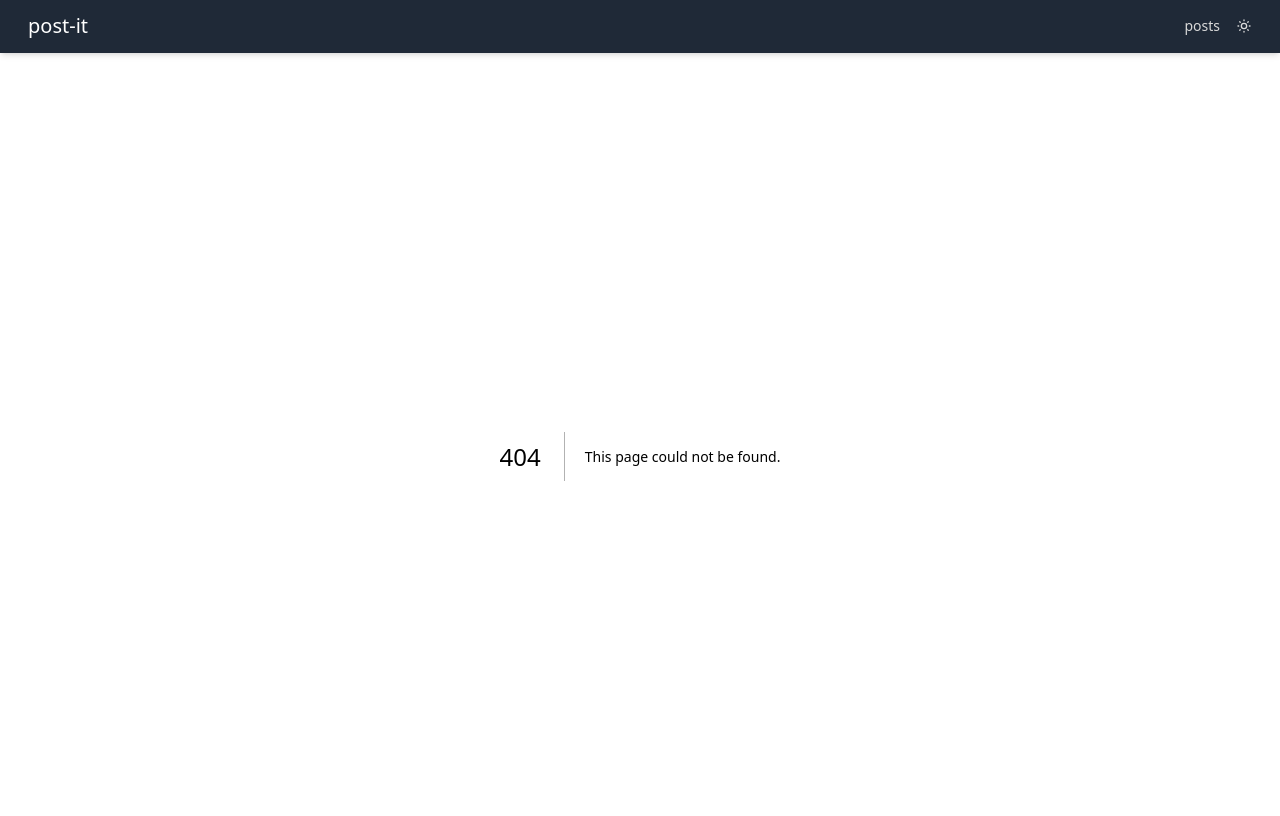
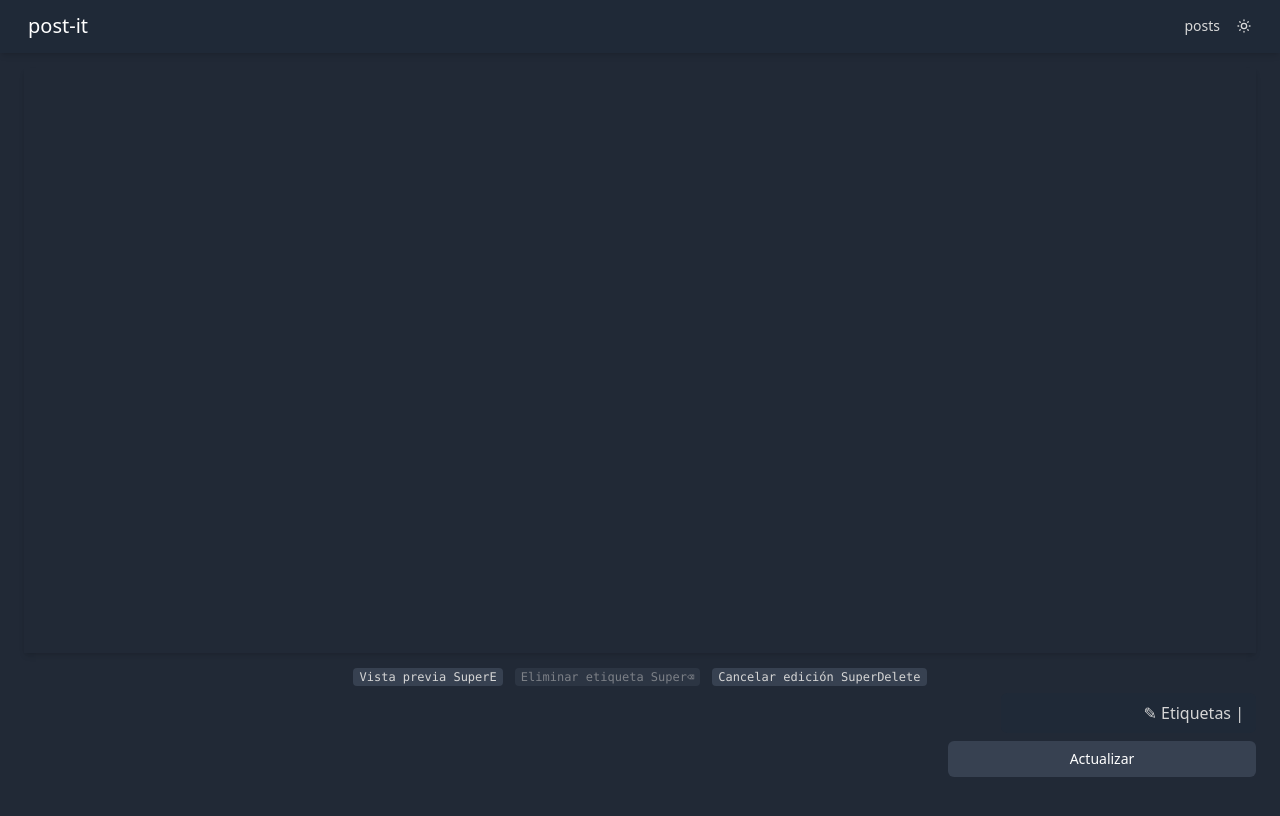
Before and after one commit to GAma131/post-it, a Next.js app: page /edit/1 in a window 1280 px wide. Before the commit this address had no page. Shown: the top 816 px of the page. Built offline with nearby package versions, Linux system fonts and the light colour scheme.

Commit message:
Función de editar nota

```diff
--- /dev/null
+++ b/app/components/edit/EditNoteForm.tsx
@@ -0,0 +1,105 @@
+import { RefObject, useEffect } from "react";
+import { useRouter } from "next/navigation";
+import MarkdownEditor from "../principal/MarkdownEditor";
+import TagInput from "../principal/TagInput";
+import UpdateButton from "./UpdateButton";
+
+interface EditNoteFormProps {
+  contenido: string;
+  setContenido: (content: string) => void;
+  tags: string[];
+  tagInput: string;
+  textareaRef: RefObject<HTMLTextAreaElement>;
+  tagInputRef: RefObject<HTMLInputElement>;
+  showPreview: boolean;
+  setShowPreview: (show: boolean) => void;
+  handleTagInputChange: (e: React.ChangeEvent<HTMLInputElement>) => void;
+  handleTagInputKeyDown: (e: React.KeyboardEvent<HTMLInputElement>) => void;
+  removeTag: (tag: string) => void;
+  handleTagInputBlur: () => void;
+  removeLastTag: () => void;
+  updateNote: () => Promise<void>;
+  isLoading: boolean;
+}
+
+export default function EditNoteForm({
+  contenido,
+  setContenido,
+  tags,
+  tagInput,
+  textareaRef,
+  tagInputRef,
+  showPreview,
+  setShowPreview,
+  handleTagInputChange,
+  handleTagInputKeyDown,
+  removeTag,
+  handleTagInputBlur,
+  removeLastTag,
+  updateNote,
+  isLoading,
+}: EditNoteFormProps) {
+  const router = useRouter();
+
+  // Función para cancelar la edición
+  const handleCancel = () => {
+    router.push("/posts");
+  };
+
+  // Determinar la tecla modificadora según el sistema
+  const isMac =
+    typeof navigator !== "undefined" ? /Mac/.test(navigator.platform) : false;
+  const modifierKey = isMac ? "⌘" : "Ctrl+";
+
+  // Agregar atajo de teclado para cancelar
+  useEffect(() => {
+    const handleKeyDown = (event: KeyboardEvent) => {
+      // Para macOS: Cmd+Delete, para otros: Ctrl+Delete
+      if (
+        event.key === "Delete" &&
+        ((isMac && event.metaKey) || (!isMac && event.ctrlKey))
+      ) {
+        handleCancel();
+      }
+    };
+
+    window.addEventListener("keydown", handleKeyDown);
+    return () => {
+      window.removeEventListener("keydown", handleKeyDown);
+    };
+  }, [isMac]);
+
+  return (
+    <div className="h-[calc(100vh-56px)] flex flex-col items-center">
+      <div className="flex flex-col pt-1 px-6 w-full max-w-7xl mx-auto">
+        <div className="editor-container">
+          <MarkdownEditor
+            value={contenido}
+            onChange={setContenido}
+            showPreview={showPreview}
+            textareaRef={textareaRef}
+          />
+
+          <div className="flex flex-col mt-4">
+            <TagInput
+              tags={tags}
+              tagInput={tagInput}
+              tagInputRef={tagInputRef}
+              onTagInputChange={handleTagInputChange}
+              onTagInputKeyDown={handleTagInputKeyDown}
+              onTagRemove={removeTag}
+              onTagInputBlur={handleTagInputBlur}
+              showPreview={showPreview}
+              togglePreview={() => setShowPreview(!showPreview)}
+              removeLastTag={removeLastTag}
+              onCancel={handleCancel}
+              isEditMode={true}
+            />
+
+            <UpdateButton updateNote={updateNote} isLoading={isLoading} />
+          </div>
+        </div>
+      </div>
+    </div>
+  );
+}
--- /dev/null
+++ b/app/components/edit/UpdateButton.tsx
@@ -0,0 +1,30 @@
+"use client";
+
+interface UpdateButtonProps {
+  updateNote: () => Promise<void>;
+  isLoading: boolean;
+}
+
+export default function UpdateButton({
+  updateNote,
+  isLoading,
+}: UpdateButtonProps) {
+  const handleUpdate = async () => {
+    if (!isLoading) {
+      await updateNote();
+    }
+  };
+
+  return (
+    <div className="flex w-full justify-end">
+      <button
+        type="button"
+        className="w-full md:w-1/2 lg:w-1/4 bg-gray-100 text-gray-900 dark:bg-gray-700 dark:text-white py-2 text-sm rounded-md hover:bg-gray-900 hover:text-white dark:hover:bg-gray-200 dark:hover:text-gray-900 transition"
+        onClick={handleUpdate}
+        disabled={isLoading}
+      >
+        {isLoading ? "Actualizando..." : "Actualizar"}
+      </button>
+    </div>
+  );
+}
--- a/app/components/posts/NoteCard.tsx
+++ b/app/components/posts/NoteCard.tsx
@@ -1,4 +1,6 @@
+"use client";
 import { Note } from "../../types/Note";
+import { useRouter } from "next/navigation";
 
 interface NoteCardProps {
   note: Note;
@@ -6,6 +8,39 @@ interface NoteCardProps {
 }
 
 export default function NoteCard({ note, index }: NoteCardProps) {
+  const router = useRouter();
+
+  // Determinamos el ID de la nota
+  const getNoteId = () => {
+    // Si tenemos _id como objeto con $oid
+    if (note._id && typeof note._id === "object" && "$oid" in note._id) {
+      return note._id.$oid;
+    }
+    // Si es directamente un string
+    if (note._id && typeof note._id === "string") {
+      return note._id;
+    }
+    return "";
+  };
+
+  // Manejador para redireccionar a la pantalla de edición
+  const handleEditNote = () => {
+    const noteId = getNoteId();
+    if (noteId) {
+      // Construimos el contenido completo de la nota como en el editor
+      const fullContent = `${note.title}\n${note.content}`;
+
+      // Redirigir a la página de edición con el ID y los datos de la nota
+      router.push(
+        `/edit/${noteId}?title=${encodeURIComponent(
+          note.title
+        )}&content=${encodeURIComponent(
+          note.content
+        )}&tags=${encodeURIComponent(JSON.stringify(note.tags))}`
+      );
+    }
+  };
+
   // Determinar el tamaño basado en el contenido
   const getCardSize = () => {
     // Calcular tamaño basado en longitud del contenido (solo texto) sin considerar saltos de línea
@@ -27,14 +62,9 @@ export default function NoteCard({ note, index }: NoteCardProps) {
         height: "360px",
         bgClass: "bg-gray-100 dark:bg-gray-900", // M - #F2F2F2 (claro) / #212936 (oscuro)
       }; // M - 201-500 caracteres
-    } else if (contentLength > 500 && contentLength <= 1000) {
+    } else {
       return {
         height: "460px",
-        bgClass: "bg-gray-50 dark:bg-gray-870", // L - #FFFFFF (claro) / #262E3C (oscuro)
-      }; // L - 501-1000 caracteres
-    } else {
-      return {
-        height: "560px",
         bgClass: "bg-gray-400 dark:bg-gray-850", // XL - #B0B0B0 (claro) / #2B3442 (oscuro)
       }; // XL - Más de 1000 caracteres
     }
@@ -50,7 +80,6 @@ export default function NoteCard({ note, index }: NoteCardProps) {
       "260px": 190, // S - Mostrar mayoría (hasta 200 chars)
       "360px": 460, // M - Mostrar gran parte (hasta 500 chars)
       "460px": 1000, // L - Mostrar mayoría (hasta 1000 chars)
-      "560px": 1600, // XL - Mostrar bastante (>1000 chars)
     };
 
     const maxLength = limits[height] || 200;
@@ -109,11 +138,12 @@ export default function NoteCard({ note, index }: NoteCardProps) {
 
   return (
     <div
-      className={`rounded-lg p-4 shadow-md dark:shadow-xl transition-transform hover:scale-[1.02] overflow-hidden flex flex-col relative ${bgClass} text-gray-800 dark:text-white`}
+      className={`rounded-lg p-4 shadow-md dark:shadow-xl transition-transform hover:scale-[1.02] overflow-hidden flex flex-col relative ${bgClass} text-gray-800 dark:text-white cursor-pointer`}
       style={{
         height,
         animation: `fadeIn 0.5s ease-in-out ${index * 0.05}s`,
       }}
+      onClick={handleEditNote}
     >
       {/* Contenido de la nota */}
       <div className="mb-2 overflow-hidden flex-grow">{renderContent()}</div>
--- a/app/components/principal/TagInput.tsx
+++ b/app/components/principal/TagInput.tsx
@@ -13,6 +13,8 @@ interface TagInputProps {
   showPreview: boolean;
   togglePreview: () => void;
   removeLastTag: () => void;
+  onCancel?: () => void;
+  isEditMode?: boolean;
 }
 
 // Interfaz para userAgentData con el método getHighEntropyValues
@@ -34,6 +36,8 @@ export default function TagInput({
   showPreview,
   togglePreview,
   removeLastTag,
+  onCancel,
+  isEditMode = false,
 }: TagInputProps) {
   const [modifierKey, setModifierKey] = useState<string>("⌘"); // Por defecto, mostrar el símbolo de Mac
 
@@ -113,6 +117,17 @@ export default function TagInput({
             Eliminar etiqueta {modifierKey}⌫
           </kbd>
         </button>
+        {isEditMode && onCancel && (
+          <button
+            type="button"
+            onClick={onCancel}
+            className="text-xs text-gray-500 dark:text-gray-400 hover:text-gray-700 dark:hover:text-gray-200 transition-colors focus:outline-none"
+          >
+            <kbd className="bg-gray-100 dark:bg-gray-700 px-1.5 py-0.5 rounded hover:bg-gray-200 dark:hover:bg-gray-600 transition-colors">
+              Cancelar edición {modifierKey}Delete
+            </kbd>
+          </button>
+        )}
       </div>
       {tags.map((tag) => (
         <div
--- /dev/null
+++ b/app/edit/[id]/page.tsx
@@ -0,0 +1,125 @@
+"use client";
+
+import { useState, useEffect, useRef } from "react";
+import { useRouter, useSearchParams } from "next/navigation";
+import axios from "axios";
+import { apiUrl } from "../../config/api";
+import "../../styles/textarea.css";
+
+// Hooks
+import { useKeyboardShortcuts } from "../../hooks/useKeyboardShortcuts";
+import { useTagManager } from "../../hooks/useTagManager";
+
+// Componentes
+import EditNoteForm from "../../components/edit/EditNoteForm";
+
+export default function EditNote({ params }: { params: { id: string } }) {
+  const router = useRouter();
+  const searchParams = useSearchParams();
+
+  // Obtener datos de la URL
+  const title = searchParams.get("title") || "";
+  const content = searchParams.get("content") || "";
+  const tagsParam = searchParams.get("tags") || "[]";
+
+  // Parsear las etiquetas desde la URL
+  let initialTags: string[] = [];
+  try {
+    initialTags = JSON.parse(tagsParam);
+  } catch (e) {
+    console.error("Error parsing tags:", e);
+  }
+
+  // Estado para la edición
+  const [contenido, setContenido] = useState(`${title}\n${content}`);
+  const [tagInput, setTagInput] = useState("");
+  const [tags, setTags] = useState<string[]>(initialTags);
+  const [showPreview, setShowPreview] = useState(false);
+  const [isLoading, setIsLoading] = useState(false);
+
+  const textareaRef = useRef<HTMLTextAreaElement>(null);
+  const tagInputRef = useRef<HTMLInputElement>(null);
+
+  // Obtener la lógica de manejo de tags
+  const tagManager = useTagManager({
+    tags,
+    tagInput,
+    tagInputRef,
+    setTagInput,
+    setTags,
+  });
+
+  // Uso del hook personalizado para los atajos de teclado
+  useKeyboardShortcuts([
+    {
+      key: "e",
+      ctrlKey: true,
+      metaKey: true,
+      handler: () => setShowPreview(!showPreview),
+    },
+    {
+      key: "Backspace",
+      ctrlKey: true,
+      metaKey: true,
+      handler: () => {
+        if (tags.length > 0) {
+          tagManager.removeLastTag();
+        }
+      },
+    },
+  ]);
+
+  // Función para actualizar la nota
+  const updateNote = async () => {
+    setIsLoading(true);
+
+    try {
+      // Separar la primera línea como título y el resto como contenido
+      const lines = contenido.split("\n");
+      const updatedTitle = lines[0] || "";
+      const updatedContent = lines.slice(1).join("\n").trim();
+
+      // Realizar la solicitud PUT con axios
+      await axios.put(apiUrl(`api/notes/${params.id}`), {
+        title: updatedTitle,
+        content: updatedContent,
+        tags,
+      });
+
+      // Redirigir a la pantalla de posts tras actualización exitosa
+      router.push("/posts");
+    } catch (error) {
+      console.error("Error al actualizar la nota:", error);
+      alert("No se pudo actualizar la nota");
+    } finally {
+      setIsLoading(false);
+    }
+  };
+
+  useEffect(() => {
+    // Establecer el foco en el textarea al cargar la página
+    if (textareaRef.current && !showPreview) {
+      textareaRef.current.focus();
+    }
+  }, [showPreview]);
+
+  return (
+    <EditNoteForm
+      contenido={contenido}
+      setContenido={setContenido}
+      tags={tags}
+      tagInput={tagInput}
+      textareaRef={textareaRef}
+      tagInputRef={tagInputRef}
+      showPreview={showPreview}
+      setShowPreview={setShowPreview}
+      handleTagInputChange={tagManager.handleTagInputChange}
+      handleTagInputKeyDown={tagManager.handleTagInputKeyDown}
+      removeTag={tagManager.removeTag}
+      handleTagInputBlur={tagManager.handleTagInputBlur}
+      removeLastTag={tagManager.removeLastTag}
+      updateNote={updateNote}
+      isLoading={isLoading}
+    />
+  );
+}
```
